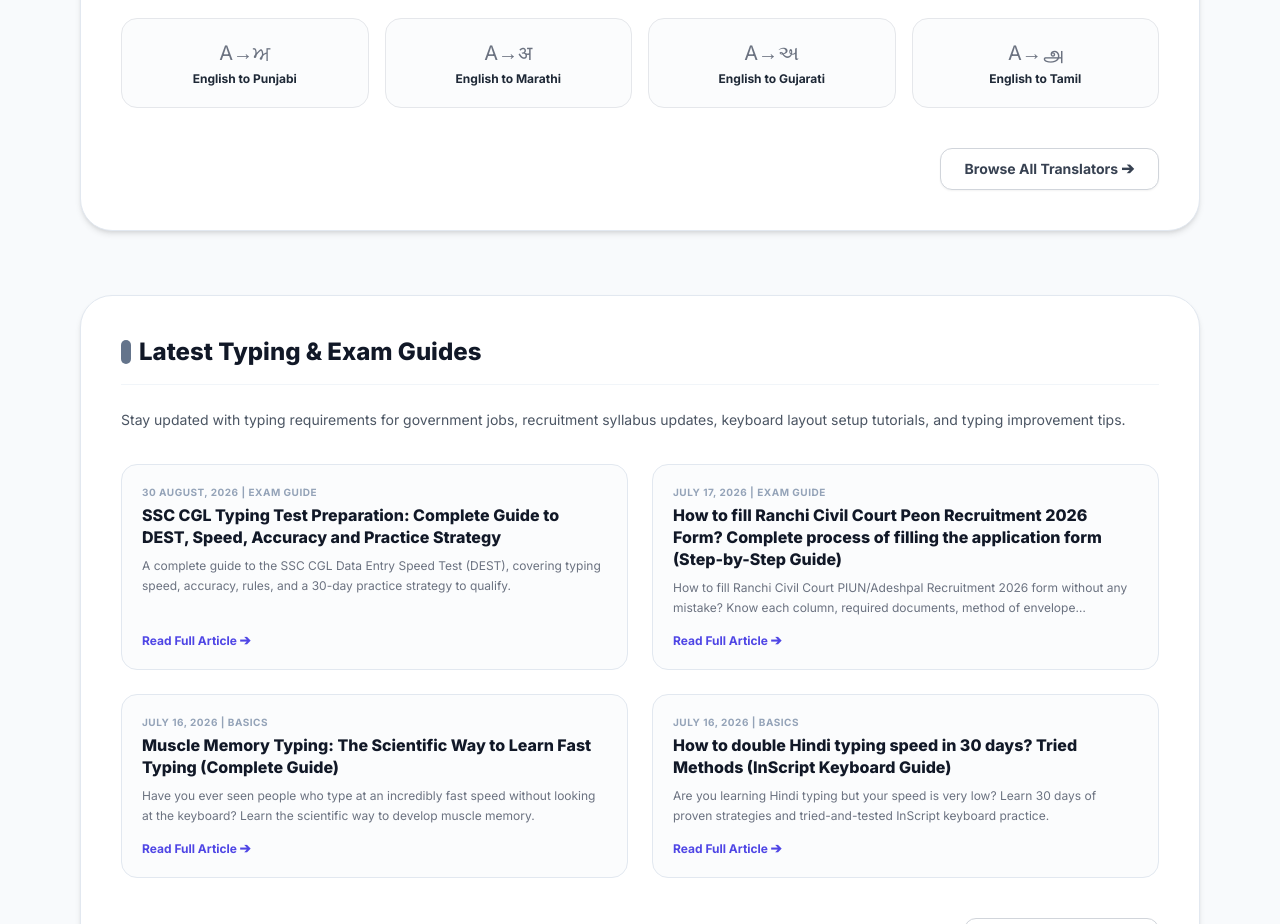
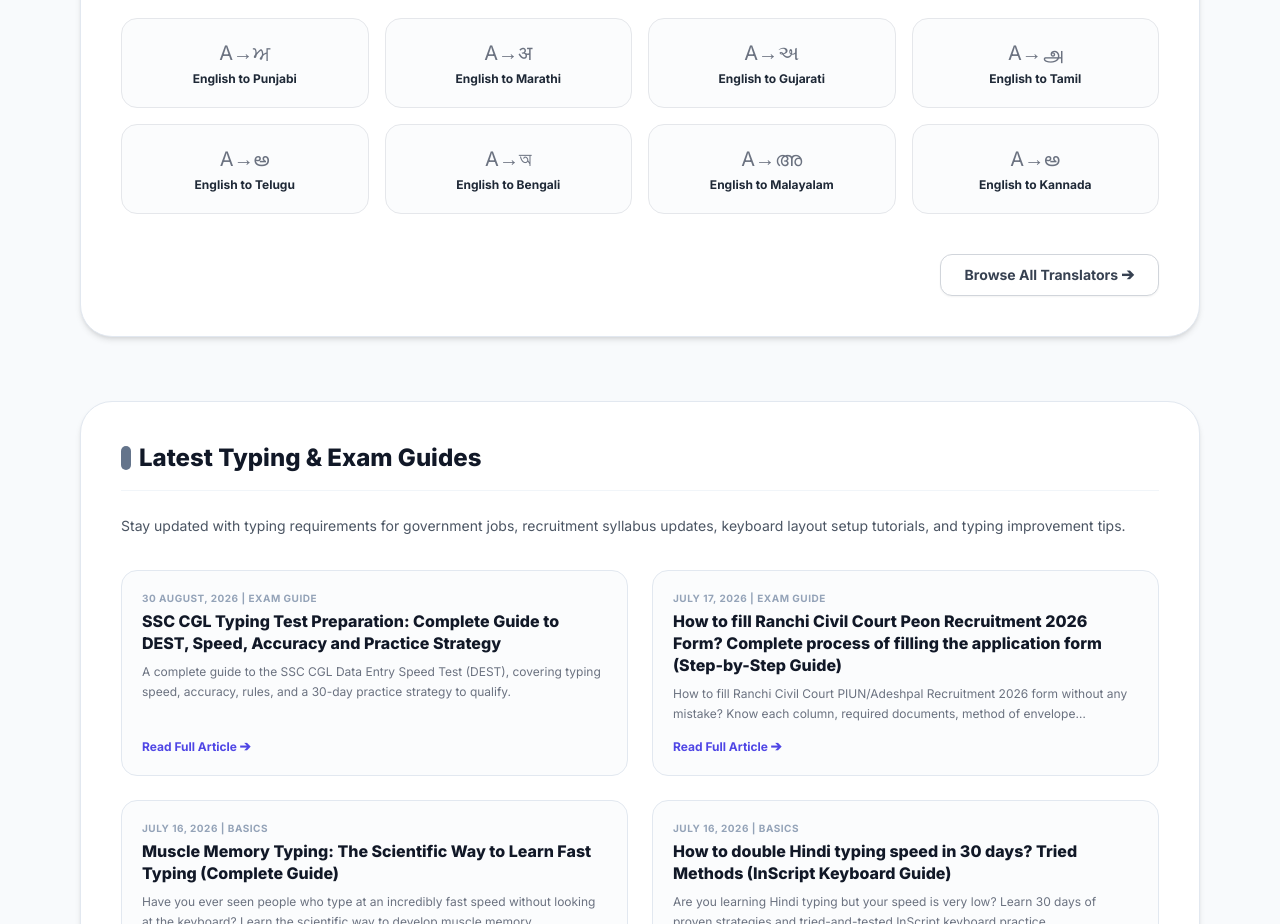
Before and after one commit to therohitbiruli/typehindi, a Next.js app: page / in a window 1280 px wide. Shown: the part 5540-6464 px from the top of the page. Built offline with nearby package versions, Linux system fonts and the light colour scheme.

Commit message:
feat: display 8 language translators in homepage transliterators section

```diff
--- a/src/app/page.tsx
+++ b/src/app/page.tsx
@@ -28,8 +28,8 @@ export default function Homepage() {
   });
   const previewBlogs = sortedBlogs.slice(0, 4);
 
-  // Get first 4 languages for preview
-  const previewLanguages = LANGUAGES.slice(0, 4);
+  // Get first 8 languages for preview (2 rows of 4)
+  const previewLanguages = LANGUAGES.slice(0, 8);
 
   return (
     <div className="flex flex-col min-h-screen bg-slate-50 dark:bg-slate-950">
```
